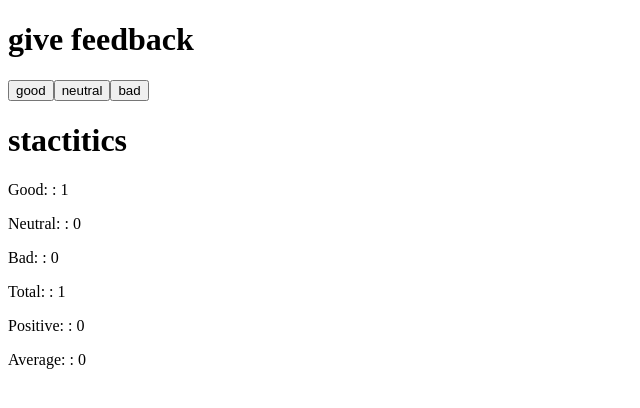
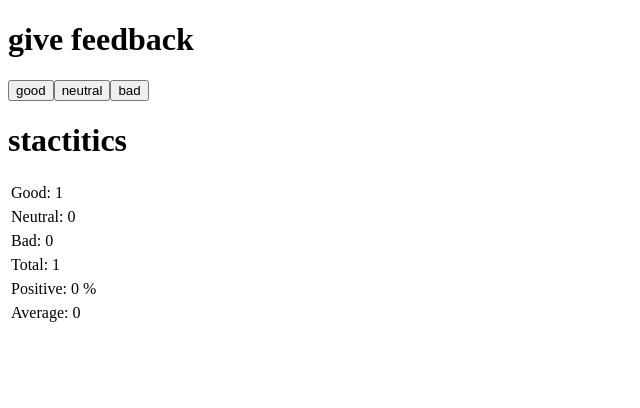
Before and after one commit to JoeTerol/FullStack, a React (Vite) app in the folder part1/unicafe/: page / in a window 1280 px wide. Both pictures are taken after a click on the button "good". Shown: the top 408 px of the page, without its empty margins (0-640 px from the left). Built offline with nearby package versions, Linux system fonts and the light colour scheme.

Commit message:
refactor: exercices 1.10 finished

```diff
--- a/part1/unicafe/src/App.jsx
+++ b/part1/unicafe/src/App.jsx
@@ -1,20 +1,21 @@
 import { useState } from "react";
 const Button = (props) => {
-  return(
-    <button onClick={props.onClick}>{props.text}</button>
-  )
+  return <button onClick={props.onClick}>{props.text}</button>;
 };
 const StaticLine = (props) => {
-  return(
-    <p>{props.text}: {props.value}</p>
-  )
-}
+  return (
+    <table>
+      <tr>
+        <td>{props.text}</td>
+        <td>{props.value}</td>
+      </tr>
+    </table>
+  );
+};
 const Statics = (props) => {
-  const { good, neutral, bad, total, positive, average } = props
-    if(good == 0 && neutral == 0 && bad == 0 && positive == 0 && average == 0 ) {
-      return (
-        <h2>No FeedBack Given</h2>
-      )
+  const { good, neutral, bad, total, positive, average } = props;
+  if (good == 0 && neutral == 0 && bad == 0 && positive == 0 && average == 0) {
+    return <h2>No FeedBack Given</h2>;
   }
   return (
     <>
@@ -23,12 +24,10 @@ const Statics = (props) => {
       <StaticLine text={"Neutral: "} value={neutral} />
       <StaticLine text={"Bad: "} value={bad} />
       <StaticLine text={"Total: "} value={total} />
-       <StaticLine text={"Positive: "} value={positive} />
+      <StaticLine text={"Positive: "} value={positive + " %"}/>
       <StaticLine text={"Average: "} value={average} />
-
     </>
   );
-
 };
 
 const App = () => {
@@ -46,14 +45,13 @@ const App = () => {
       const updatedAverage = (good - bad) / updatedTotal;
       const updatedPositive = (good * 100) / updatedTotal;
 
-
       setAverage(updatedAverage);
       setPositive(updatedPositive);
-    }else{
+    } else {
       setAverage(0);
       setPositive(0);
     }
-    }
+  };
 
   const handleGood = () => {
     const updatedGood = good + 1;
```
Lines whose indentation alone changed are shown as unchanged.
